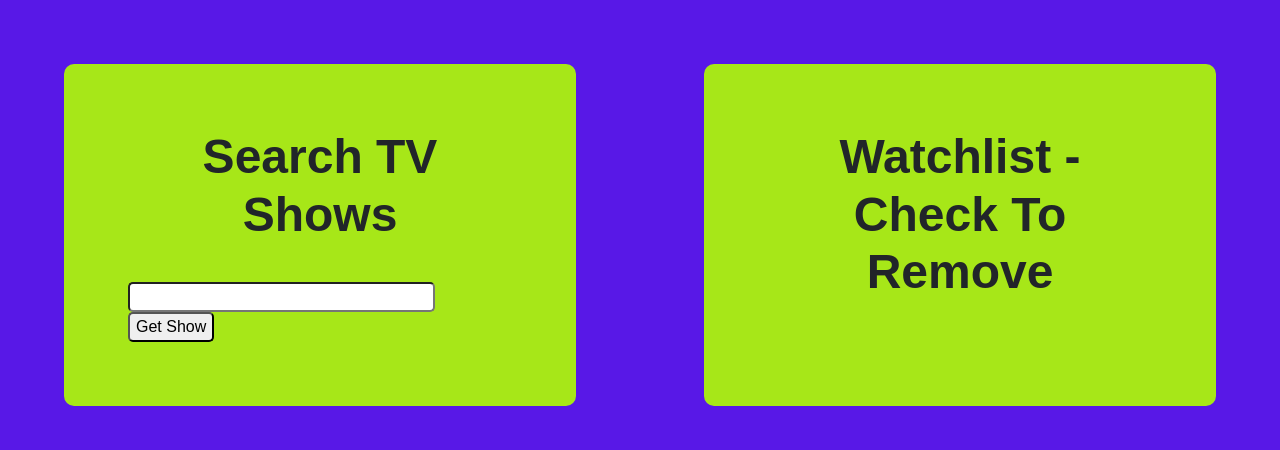
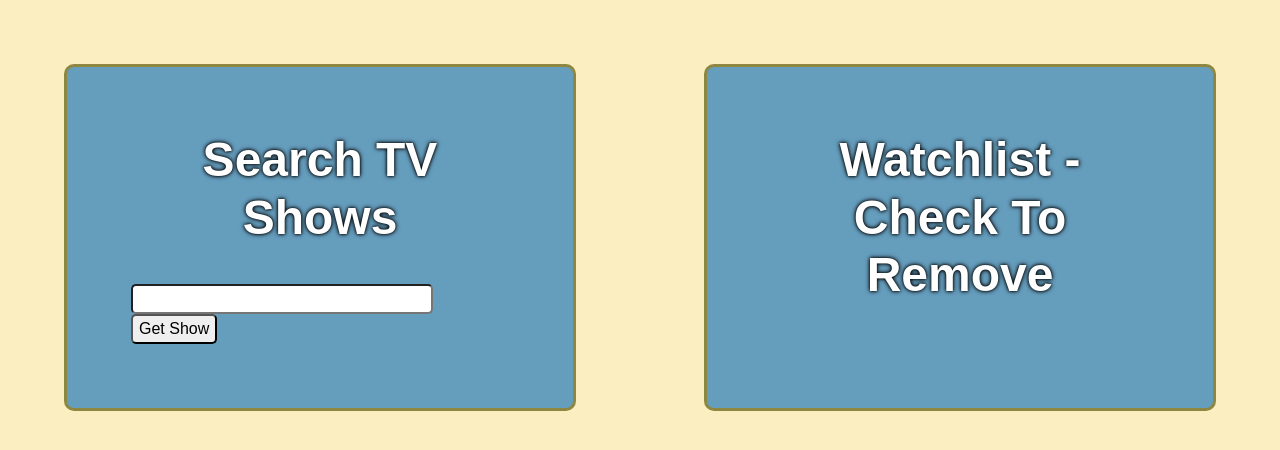
Before and after one commit to LukeMcK/TV-Watchlist, a plain HTML site: page index.html in a window 1280 px wide. Drawn offline with nearby package versions, Linux system fonts and the light colour scheme.

Commit message:
updated color scheme

```diff
--- a/css/style.css
+++ b/css/style.css
@@ -12,7 +12,7 @@
 /*******************************************/
 body {
   font-family: Arial, Helvetica, sans-serif;
-  background-color: #5818e7;
+  background-color: #fbeec1;
   display: flex;
 }
 
@@ -20,8 +20,9 @@ section {
   flex: 1;
   margin: 5%;
   padding: 5%;
-  background-color: #a7e718;
+  background-color: #659dbd;
   border-radius: 10px;
+  border: 3px solid #8d8741;
 }
 
 /******************************************
@@ -33,6 +34,8 @@ h2 {
   margin-bottom: 10%;
   font-size: 3rem;
   font-weight: 800;
+  color: white;
+  text-shadow: 0 0 3px black, 0 0 5px black;
 }
 
 ul {
@@ -53,6 +56,8 @@ li {
   display: flex;
   font-weight: 600;
   justify-content: space-between;
+  color: white;
+  text-shadow: 0 0 3px black, 0 0 5px black;
 }
 
 @media (max-width: 480px) {
```
